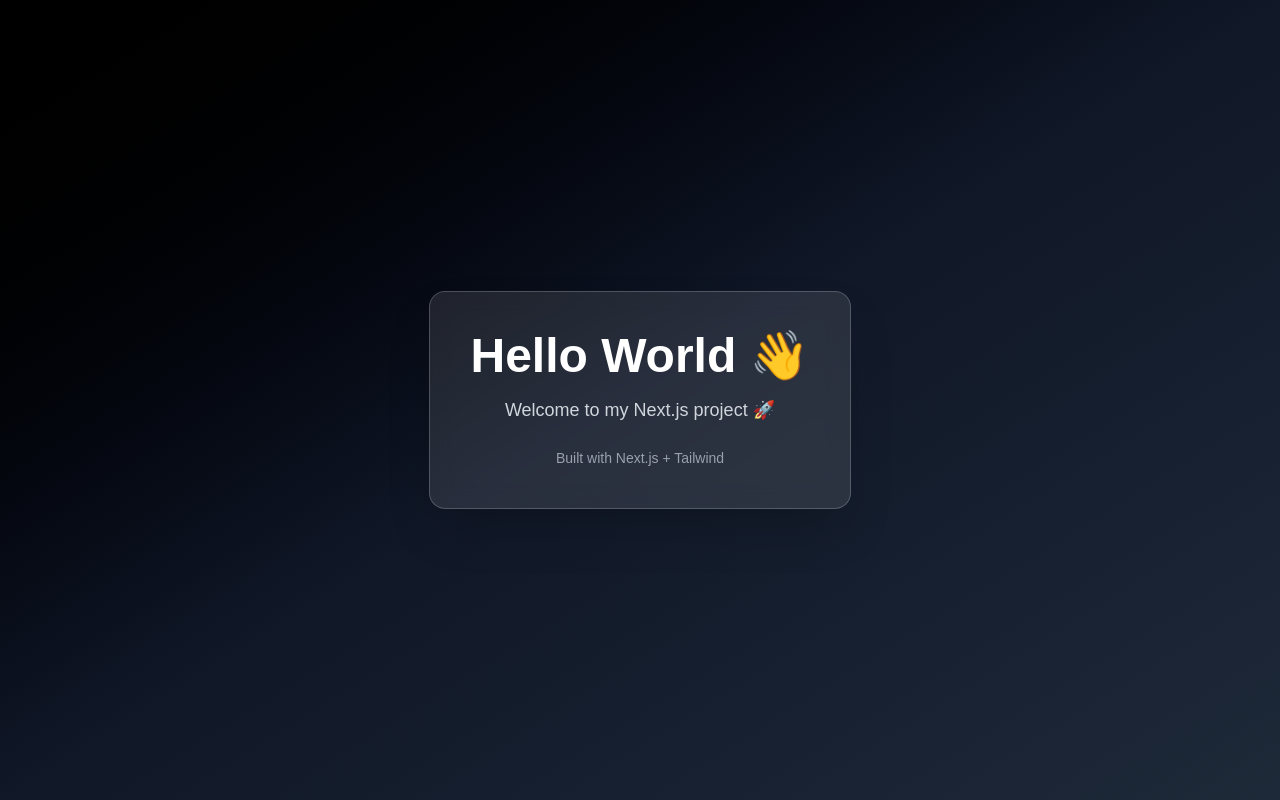
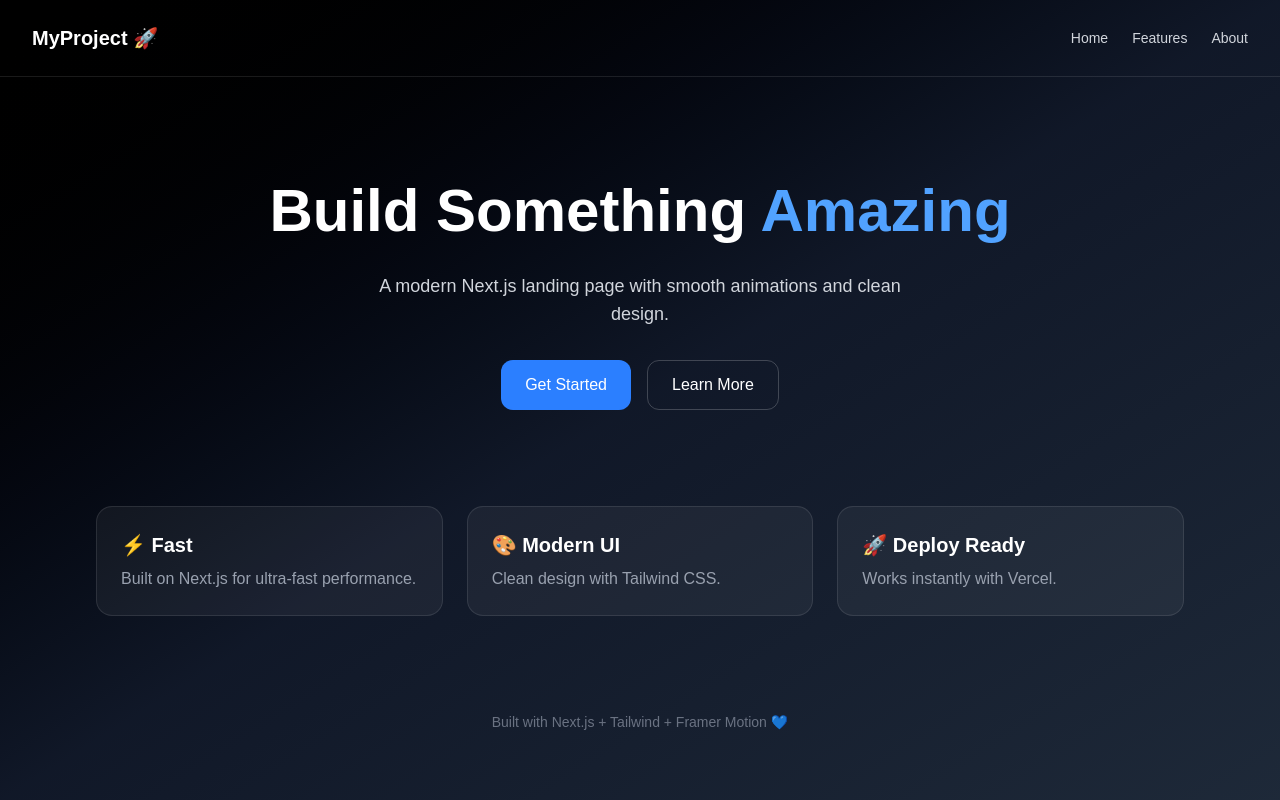
Before and after one commit to jglueck21/Tech-Stack-ITP, a Next.js app: page / in a window 1280 px wide. Built offline with nearby package versions, Linux system fonts and the light colour scheme.

Commit message:
Testing different UI

```diff
--- a/app/page.tsx
+++ b/app/page.tsx
@@ -1,19 +1,107 @@
+"use client"
+
+import { motion } from "framer-motion"
+
 export default function Home() {
-  return (
-      <main className="min-h-screen flex items-center justify-center bg-gradient-to-br from-black via-gray-900 to-gray-800">
-        <div className="text-center p-10 rounded-2xl shadow-2xl bg-white/10 backdrop-blur-md border border-white/20">
-          <h1 className="text-5xl font-bold text-white mb-4">
-            Hello World 👋
-          </h1>
+    return (
+        <div className="min-h-screen bg-gradient-to-br from-black via-gray-900 to-gray-800 text-white">
 
-          <p className="text-gray-300 text-lg">
-            Welcome to my Next.js project 🚀
-          </p>
+            {/* NAVBAR */}
+            <motion.header
+                initial={{ y: -30, opacity: 0 }}
+                animate={{ y: 0, opacity: 1 }}
+                transition={{ duration: 0.6 }}
+                className="flex items-center justify-between px-8 py-6 border-b border-white/10"
+            >
+                <h1 className="text-xl font-bold">MyProject 🚀</h1>
 
-          <div className="mt-6 text-sm text-gray-400">
-            Built with Next.js + Tailwind
-          </div>
+                <nav className="space-x-6 text-sm text-gray-300">
+                    <a className="hover:text-white">Home</a>
+                    <a className="hover:text-white">Features</a>
+                    <a className="hover:text-white">About</a>
+                </nav>
+            </motion.header>
+
+            {/* HERO */}
+            <section className="flex flex-col items-center justify-center text-center px-6 py-24">
+
+                <motion.h2
+                    initial={{ opacity: 0, scale: 0.8 }}
+                    animate={{ opacity: 1, scale: 1 }}
+                    transition={{ duration: 0.7 }}
+                    className="text-5xl md:text-6xl font-bold leading-tight"
+                >
+                    Build Something <span className="text-blue-400">Amazing</span>
+                </motion.h2>
+
+                <motion.p
+                    initial={{ opacity: 0, y: 20 }}
+                    animate={{ opacity: 1, y: 0 }}
+                    transition={{ delay: 0.2, duration: 0.6 }}
+                    className="mt-6 text-gray-300 max-w-xl text-lg"
+                >
+                    A modern Next.js landing page with smooth animations and clean design.
+                </motion.p>
+
+                <motion.div
+                    initial={{ opacity: 0, y: 20 }}
+                    animate={{ opacity: 1, y: 0 }}
+                    transition={{ delay: 0.4, duration: 0.6 }}
+                    className="mt-8 flex gap-4"
+                >
+                    <button className="px-6 py-3 rounded-xl bg-blue-500 hover:bg-blue-600 transition">
+                        Get Started
+                    </button>
+
+                    <button className="px-6 py-3 rounded-xl border border-white/20 hover:bg-white/10 transition">
+                        Learn More
+                    </button>
+                </motion.div>
+
+            </section>
+
+            {/* FEATURES */}
+            <section className="grid md:grid-cols-3 gap-6 px-8 pb-24 max-w-6xl mx-auto">
+
+                {[
+                    {
+                        title: "⚡ Fast",
+                        desc: "Built on Next.js for ultra-fast performance."
+                    },
+                    {
+                        title: "🎨 Modern UI",
+                        desc: "Clean design with Tailwind CSS."
+                    },
+                    {
+                        title: "🚀 Deploy Ready",
+                        desc: "Works instantly with Vercel."
+                    }
+                ].map((f, i) => (
+                    <motion.div
+                        key={i}
+                        initial={{ opacity: 0, y: 40 }}
+                        whileInView={{ opacity: 1, y: 0 }}
+                        viewport={{ once: true }}
+                        transition={{ delay: i * 0.1, duration: 0.5 }}
+                        className="p-6 rounded-2xl bg-white/5 border border-white/10 hover:bg-white/10 transition"
+                    >
+                        <h3 className="text-xl font-semibold mb-2">{f.title}</h3>
+                        <p className="text-gray-400">{f.desc}</p>
+                    </motion.div>
+                ))}
+
+            </section>
+
+            {/* FOOTER */}
+            <motion.footer
+                initial={{ opacity: 0 }}
+                animate={{ opacity: 1 }}
+                transition={{ delay: 1 }}
+                className="text-center text-gray-500 text-sm pb-10"
+            >
+                Built with Next.js + Tailwind + Framer Motion 💙
+            </motion.footer>
+
         </div>
-      </main>
-  )
+    )
 }
--- a/package.json
+++ b/package.json
@@ -9,6 +9,7 @@
     "lint": "eslint"
   },
   "dependencies": {
+    "framer-motion": "^12.38.0",
     "next": "16.2.3",
     "react": "19.2.4",
     "react-dom": "19.2.4"
```
Also changed, not shown: 1 other file (tests, documents, lock files or other folders).
